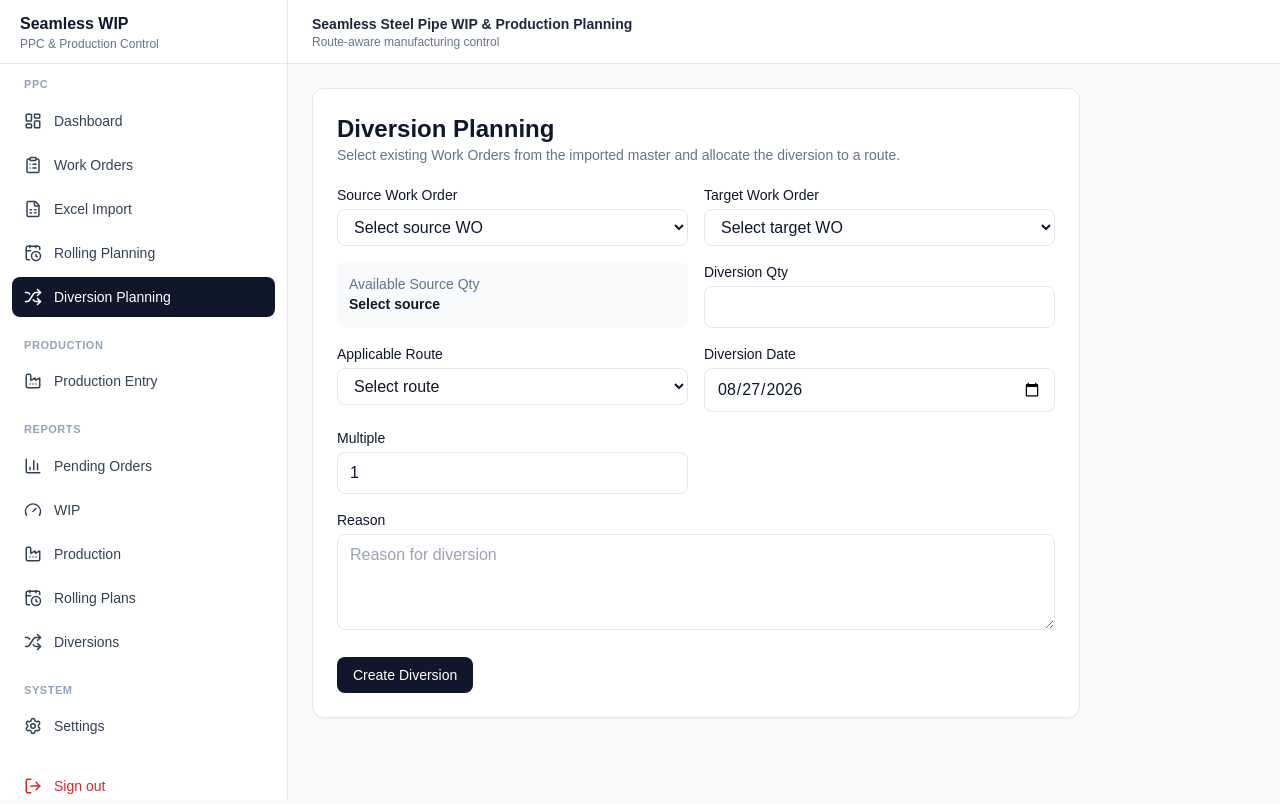
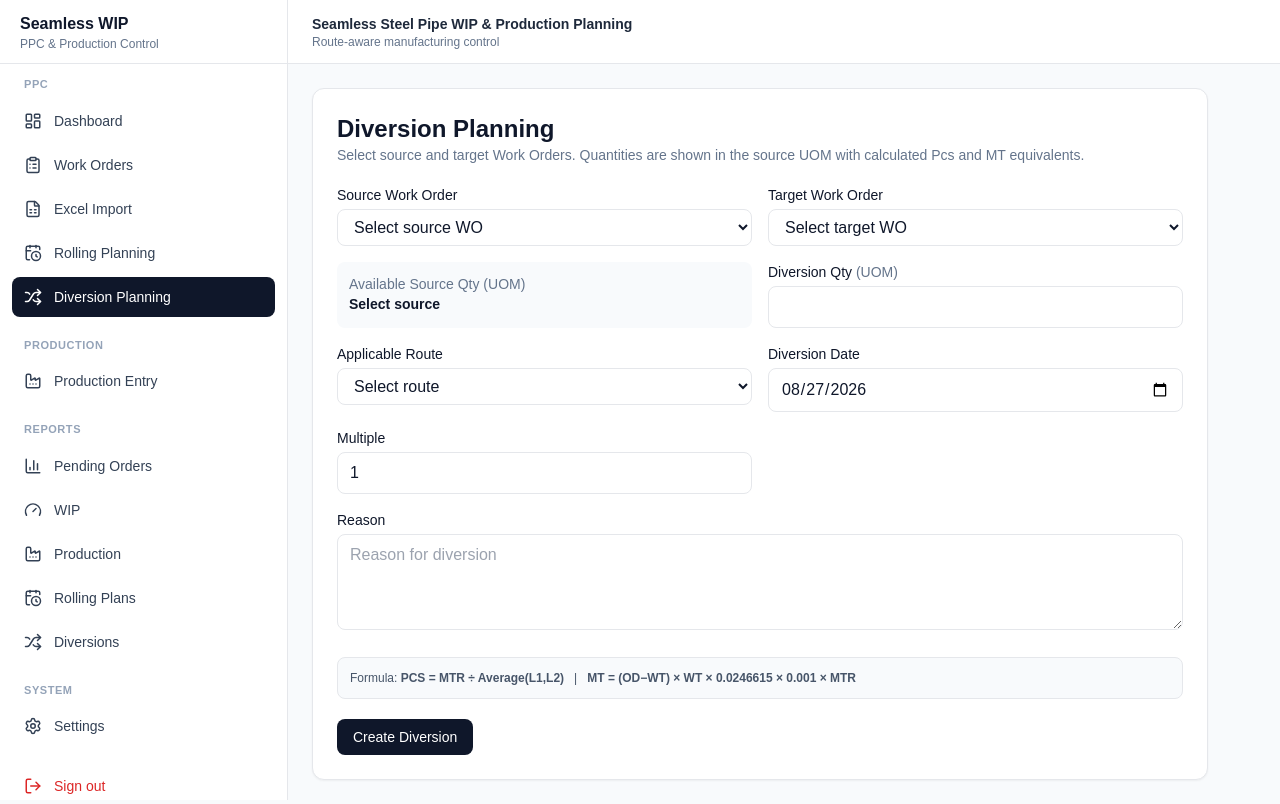
Before and after one commit to vishustp/WIP_Tracking, a Next.js app: page /diversions in a window 1280 px wide. Built offline with nearby package versions, Linux system fonts and the light colour scheme; no server answers; the database is empty.

Commit message:
Update diversion UI with calculated PCS/MTR/MT quantities

```diff
--- a/components/diversions/DiversionForm.tsx
+++ b/components/diversions/DiversionForm.tsx
@@ -1,5 +1,5 @@
 'use client';
-import { useEffect, useState } from 'react';
+import { useEffect, useMemo, useState } from 'react';
 import { createClient } from '@/lib/supabase/client';
 import { Button } from '@/components/ui/button';
 import { Input } from '@/components/ui/input';
@@ -7,27 +7,32 @@ import { Select } from '@/components/ui/select';
 import { Textarea } from '@/components/ui/textarea';
 import { toast } from 'sonner';
 
-type WO={id:string;work_order_no:string;customer_name:string|null;grade:string|null;ordered_qty:number;uom:'Pcs'|'Mtrs'};
+type WO={id:string;work_order_no:string;customer_name:string|null;grade:string|null;size_od:number|null;size_wt:number|null;l1:number|null;l2:number|null;ordered_qty:number;uom:'Pcs'|'Mtrs';balance_qty_pcs:number;balance_qty_mtr:number;balance_qty_mt:number};
 type Route={id:string;route_code:string;route_name:string};
+const fmt=(n:number|null|undefined)=>n==null?'—':n.toLocaleString(undefined,{maximumFractionDigits:3});
 
 export default function DiversionForm(){
  const [wos,setWos]=useState<WO[]>([]),[routes,setRoutes]=useState<Route[]>([]);
  const [source,setSource]=useState(''),[target,setTarget]=useState(''),[qty,setQty]=useState(''),[route,setRoute]=useState(''),[multiple,setMultiple]=useState('1'),[reason,setReason]=useState(''),[date,setDate]=useState(new Date().toISOString().slice(0,10)),[available,setAvailable]=useState<number|null>(null),[busy,setBusy]=useState(false);
- useEffect(()=>{const s=createClient();Promise.all([s.from('work_orders').select('id,work_order_no,customer_name,grade,ordered_qty,uom').order('work_order_no'),s.from('process_routes').select('id,route_code,route_name').eq('active',true).order('route_code')]).then(([a,b])=>{if(a.error)toast.error(a.error.message);else setWos((a.data??[]) as WO[]);if(b.error)toast.error(b.error.message);else setRoutes((b.data??[]) as Route[]);});},[]);
+ useEffect(()=>{const s=createClient();Promise.all([s.from('work_orders').select('id,work_order_no,customer_name,grade,size_od,size_wt,l1,l2,ordered_qty,uom,balance_qty_pcs,balance_qty_mtr,balance_qty_mt').order('work_order_no'),s.from('process_routes').select('id,route_code,route_name').eq('active',true).order('route_code')]).then(([a,b])=>{if(a.error)toast.error(a.error.message);else setWos((a.data??[]) as WO[]);if(b.error)toast.error(b.error.message);else setRoutes((b.data??[]) as Route[]);});},[]);
+ const selected=useMemo(()=>wos.find(x=>x.id===source),[wos,source]);
+ const derived=useMemo(()=>{if(!selected)return null;const avg=(Number(selected.l1||0)+Number(selected.l2||0))/2;const pcs=avg>0?Number(selected.balance_qty_mtr||0)/avg:0;const mt=(Number(selected.size_od||0)-Number(selected.size_wt||0))*Number(selected.size_wt||0)*0.0246615*0.001*Number(selected.balance_qty_mtr||0);return {avg,pcs,mt};},[selected]);
  const lookup=async(id:string)=>{setSource(id);if(!id){setAvailable(null);return;}const {data,error}=await createClient().rpc('get_unplanned_qty',{p_work_order_id:id});if(error)toast.error(error.message);else setAvailable(Number(data??0));};
- const submit=async(e:React.FormEvent)=>{e.preventDefault();if(!source||!target||!route)return toast.error('Select source WO, target WO and route');if(source===target)return toast.error('Source and target WO must be different');const n=Number(qty);if(!Number.isFinite(n)||n<=0)return toast.error('Enter a valid diversion quantity');if(available!==null&&n>available)return toast.error(`Diversion exceeds available ${available}`);setBusy(true);const {error}=await createClient().rpc('create_diversion',{p_source:source,p_target:target,p_qty:n,p_route:route,p_multiple:Number(multiple),p_reason:reason,p_date:date});setBusy(false);if(error)toast.error(error.message);else{toast.success('Diversion created');setQty('');setMultiple('1');setReason('');await lookup(source);}};
- return <form onSubmit={submit} className="max-w-3xl space-y-5 rounded-xl border bg-white p-6 shadow-sm">
-  <div><h1 className="text-2xl font-bold">Diversion Planning</h1><p className="text-sm text-slate-500">Select existing Work Orders from the imported master and allocate the diversion to a route.</p></div>
+ const submit=async(e:React.FormEvent)=>{e.preventDefault();if(!source||!target||!route)return toast.error('Select source WO, target WO and route');if(source===target)return toast.error('Source and target WO must be different');const n=Number(qty);if(!Number.isFinite(n)||n<=0)return toast.error(`Enter a valid diversion quantity in ${selected?.uom??'UOM'}`);if(available!==null&&n>available)return toast.error(`Diversion exceeds available ${fmt(available)} ${selected?.uom??''}`);setBusy(true);const {error}=await createClient().rpc('create_diversion',{p_source:source,p_target:target,p_qty:n,p_route:route,p_multiple:Number(multiple),p_reason:reason,p_date:date});setBusy(false);if(error)toast.error(error.message);else{toast.success('Diversion created');setQty('');setMultiple('1');setReason('');await lookup(source);}};
+ return <form onSubmit={submit} className="max-w-4xl space-y-5 rounded-xl border bg-white p-6 shadow-sm">
+  <div><h1 className="text-2xl font-bold">Diversion Planning</h1><p className="text-sm text-slate-500">Select source and target Work Orders. Quantities are shown in the source UOM with calculated Pcs and MT equivalents.</p></div>
   <div className="grid gap-4 md:grid-cols-2">
    <div><label className="mb-1 block text-sm font-medium">Source Work Order</label><Select value={source} onChange={e=>void lookup(e.target.value)} required><option value="">Select source WO</option>{wos.map(x=><option key={x.id} value={x.id}>{x.work_order_no} · {x.customer_name||'No customer'} · {x.grade||'No grade'}</option>)}</Select></div>
    <div><label className="mb-1 block text-sm font-medium">Target Work Order</label><Select value={target} onChange={e=>setTarget(e.target.value)} required><option value="">Select target WO</option>{wos.filter(x=>x.id!==source).map(x=><option key={x.id} value={x.id}>{x.work_order_no} · {x.customer_name||'No customer'} · {x.grade||'No grade'}</option>)}</Select></div>
-   <div className="rounded-lg bg-slate-50 p-3 text-sm"><div className="text-slate-500">Available Source Qty</div><div className="font-semibold">{available===null?'Select source':available}</div></div>
-   <div><label className="mb-1 block text-sm font-medium">Diversion Qty</label><Input type="number" min="0.001" step="0.001" value={qty} onChange={e=>setQty(e.target.value)} required/></div>
+   <div className="rounded-lg bg-slate-50 p-3 text-sm"><div className="text-slate-500">Available Source Qty ({selected?.uom??'UOM'})</div><div className="font-semibold">{available===null?'Select source':fmt(available)}</div></div>
+   {selected && derived && <div className="rounded-lg border bg-slate-50 p-3 text-sm"><div className="text-slate-500">Source Conversion</div><div className="mt-1 grid grid-cols-3 gap-2"><span>Avg L1/L2: <b>{fmt(derived.avg)}</b></span><span>PCS: <b>{fmt(derived.pcs)}</b></span><span>MT: <b>{fmt(derived.mt)}</b></span></div></div>}
+   <div><label className="mb-1 block text-sm font-medium">Diversion Qty <span className="text-slate-500">({selected?.uom??'UOM'})</span></label><Input type="number" min="0.001" step="0.001" value={qty} onChange={e=>setQty(e.target.value)} required/></div>
    <div><label className="mb-1 block text-sm font-medium">Applicable Route</label><Select value={route} onChange={e=>setRoute(e.target.value)} required><option value="">Select route</option>{routes.map(r=><option key={r.id} value={r.id}>{r.route_code} — {r.route_name}</option>)}</Select></div>
    <div><label className="mb-1 block text-sm font-medium">Diversion Date</label><Input type="date" value={date} onChange={e=>setDate(e.target.value)} required/></div>
    <div><label className="mb-1 block text-sm font-medium">Multiple</label><Input type="number" min="0.001" step="0.001" value={multiple} onChange={e=>setMultiple(e.target.value)} required/></div>
    <div className="md:col-span-2"><label className="mb-1 block text-sm font-medium">Reason</label><Textarea value={reason} onChange={e=>setReason(e.target.value)} placeholder="Reason for diversion" required/></div>
   </div>
+  <div className="rounded-lg border bg-slate-50 p-3 text-xs text-slate-600">Formula: <b>PCS = MTR ÷ Average(L1,L2)</b> &nbsp; | &nbsp; <b>MT = (OD−WT) × WT × 0.0246615 × 0.001 × MTR</b></div>
   <Button disabled={busy}>{busy?'Submitting...':'Create Diversion'}</Button>
  </form>
 }
```
